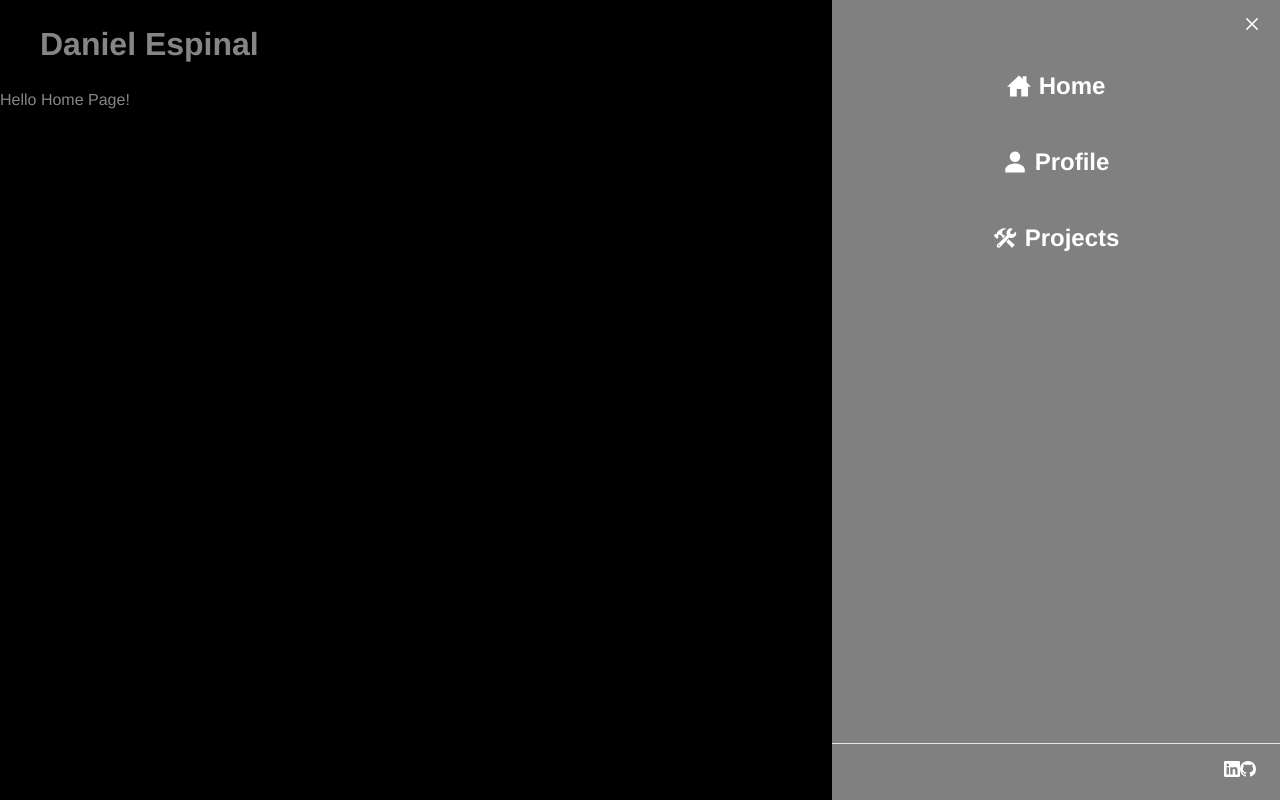
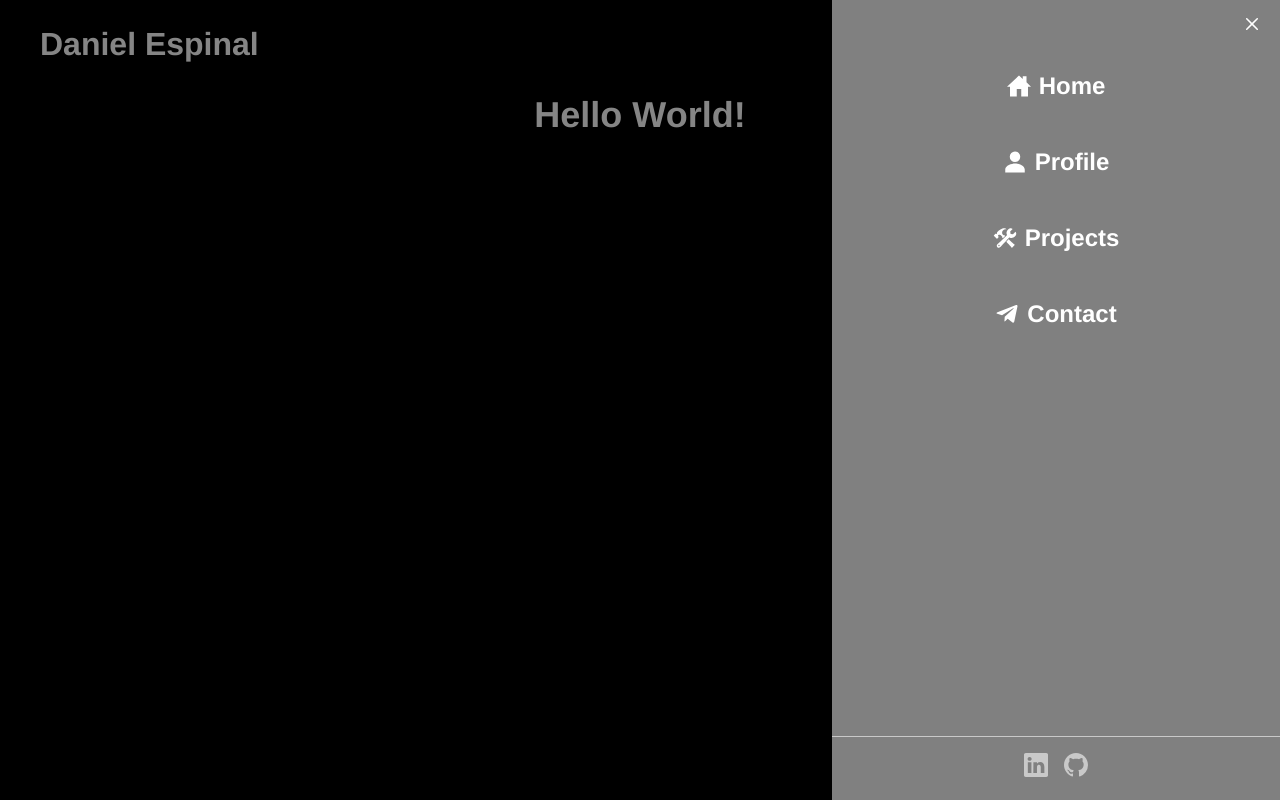
Before and after one commit to DanCanCode/dancancode-portfolio-website, a React (Create React App) app: page / in a window 1280 px wide. Both pictures are taken after a click on the button 1204 px from the left and 44 px from the top of the page. Built offline with nearby package versions, Linux system fonts and the light colour scheme.

Commit message:
setting up earth

```diff
--- a/package.json
+++ b/package.json
@@ -13,11 +13,14 @@
   "license": "ISC",
   "dependencies": {
     "@chakra-ui/react": "^2.1.2",
+    "@react-three/drei": "^9.11.3",
+    "@react-three/fiber": "^8.0.19",
     "react": "^18.1.0",
     "react-dom": "^18.1.0",
     "react-icons": "^4.3.1",
     "react-router-dom": "^6.3.0",
     "react-scripts": "5.0.1",
+    "three": "^0.141.0",
     "web-vitals": "^2.1.4"
   },
   "browserslist": {
--- /dev/null
+++ b/src/components/Earth.js
@@ -0,0 +1,14 @@
+import React from "react";
+
+const Earth = (props) => {
+  return (
+    <>
+      <mesh>
+        <sphereGeometry args={[1, 32, 32]} />
+        <meshPhongMaterial color="red " />
+      </mesh>
+    </>
+  );
+};
+
+export default Earth;
--- a/src/components/Home.js
+++ b/src/components/Home.js
@@ -1,10 +1,22 @@
-import React from "react";
+import React, { Suspense } from "react";
 import { Box, Text } from "@chakra-ui/react";
+import { Canvas } from "@react-three/fiber";
+import Earth from "./Earth";
 
 const Home = () => {
   return (
     <Box>
-      <Text>Hello Home Page!</Text>
+      <Text textAlign="center" fontSize={36} fontWeight="bold">
+        Hello World!
+      </Text>
+
+      <Box>
+        <Canvas>
+          <Suspense fallback={null}>
+            <Earth />
+          </Suspense>
+        </Canvas>
+      </Box>
     </Box>
   );
 };
--- a/src/components/Navbar.js
+++ b/src/components/Navbar.js
@@ -17,6 +17,7 @@ import {
   Button,
 } from "@chakra-ui/react";
 import { FiMenu } from "react-icons/fi";
+import { FaTelegramPlane } from "react-icons/fa";
 import { IoPersonSharp, IoHomeSharp } from "react-icons/io5";
 import { IoIosConstruct } from "react-icons/io";
 import { BsLinkedin, BsGithub } from "react-icons/bs";
@@ -112,22 +113,49 @@ const Navbar = () => {
                   Projects
                 </Text>
               </Link>
+
+              <Link
+                as={ReactLink}
+                to="/contact"
+                onClick={onClose}
+                display="flex"
+                alignItems="center"
+                marginY={5}
+              >
+                <Icon
+                  as={FaTelegramPlane}
+                  color="#ffffff"
+                  marginRight={2}
+                  boxSize={6}
+                />
+                <Text fontWeight="bold" fontSize={24}>
+                  Contact
+                </Text>
+              </Link>
             </Flex>
           </DrawerBody>
 
-          <DrawerFooter borderTopWidth="1px">
-            <Flex alignItems="center" justifyContent="center">
+          <DrawerFooter
+            borderTopWidth="1px"
+            borderColor="#c9c9c9"
+            alignItems="center"
+            justifyContent="center"
+          >
             <Link
               href="https://www.linkedin.com/in/danieleespinal/"
               isExternal
+              marginRight={2}
             >
-                <Icon as={BsLinkedin} color="#ffffff" />
+              <Icon as={BsLinkedin} color="#c9c9c9" boxSize={6} />
             </Link>
 
-              <Link href="https://github.com/DanCanCode" isExternal>
-                <Icon as={BsGithub} color="#ffffff" />
+            <Link
+              href="https://github.com/DanCanCode"
+              isExternal
+              marginLeft={2}
+            >
+              <Icon as={BsGithub} color="#c9c9c9" boxSize={6} />
             </Link>
-            </Flex>
           </DrawerFooter>
         </DrawerContent>
       </Drawer>
```
Also changed, not shown: 1 other file (tests, documents, lock files or other folders). Lines whose indentation alone changed are shown as unchanged.
